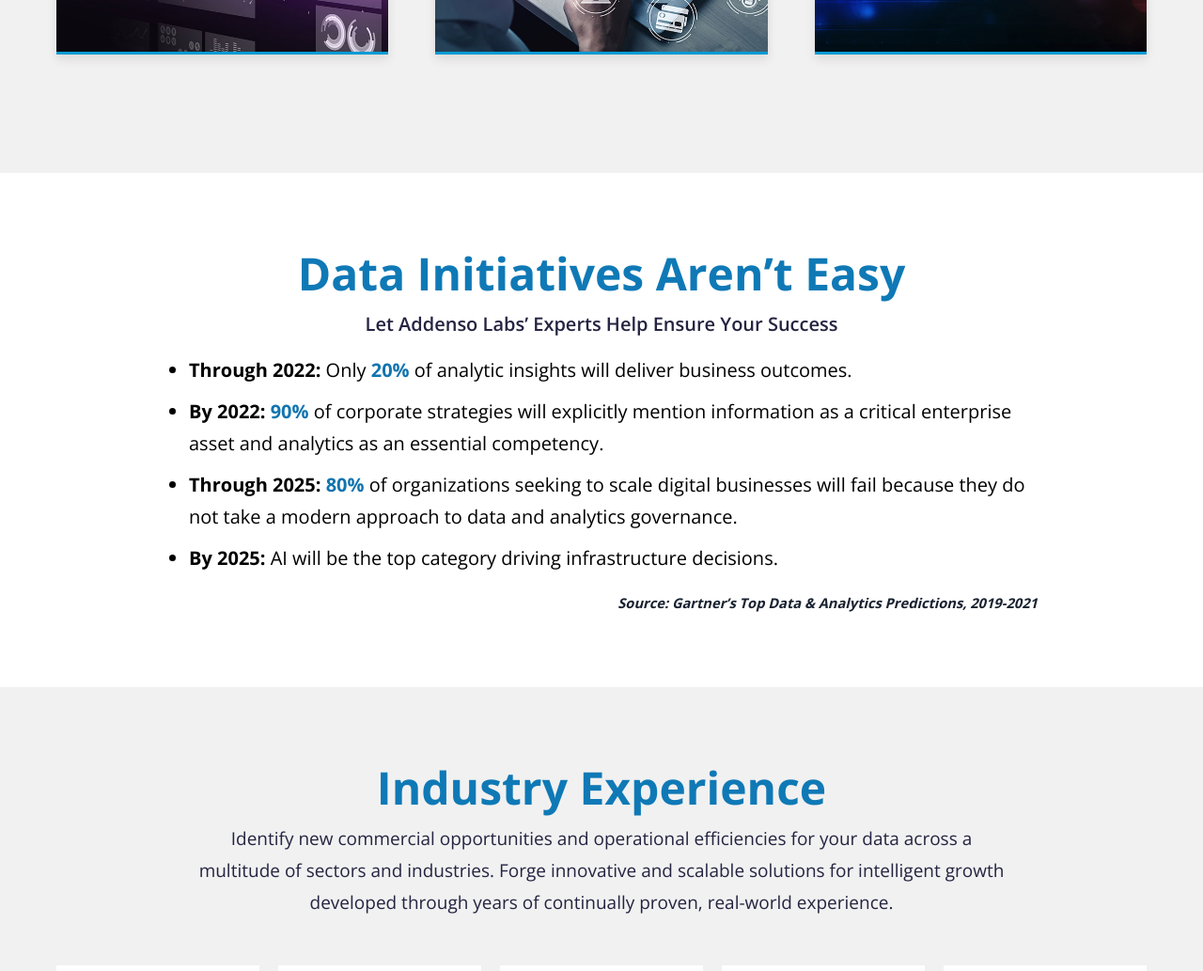
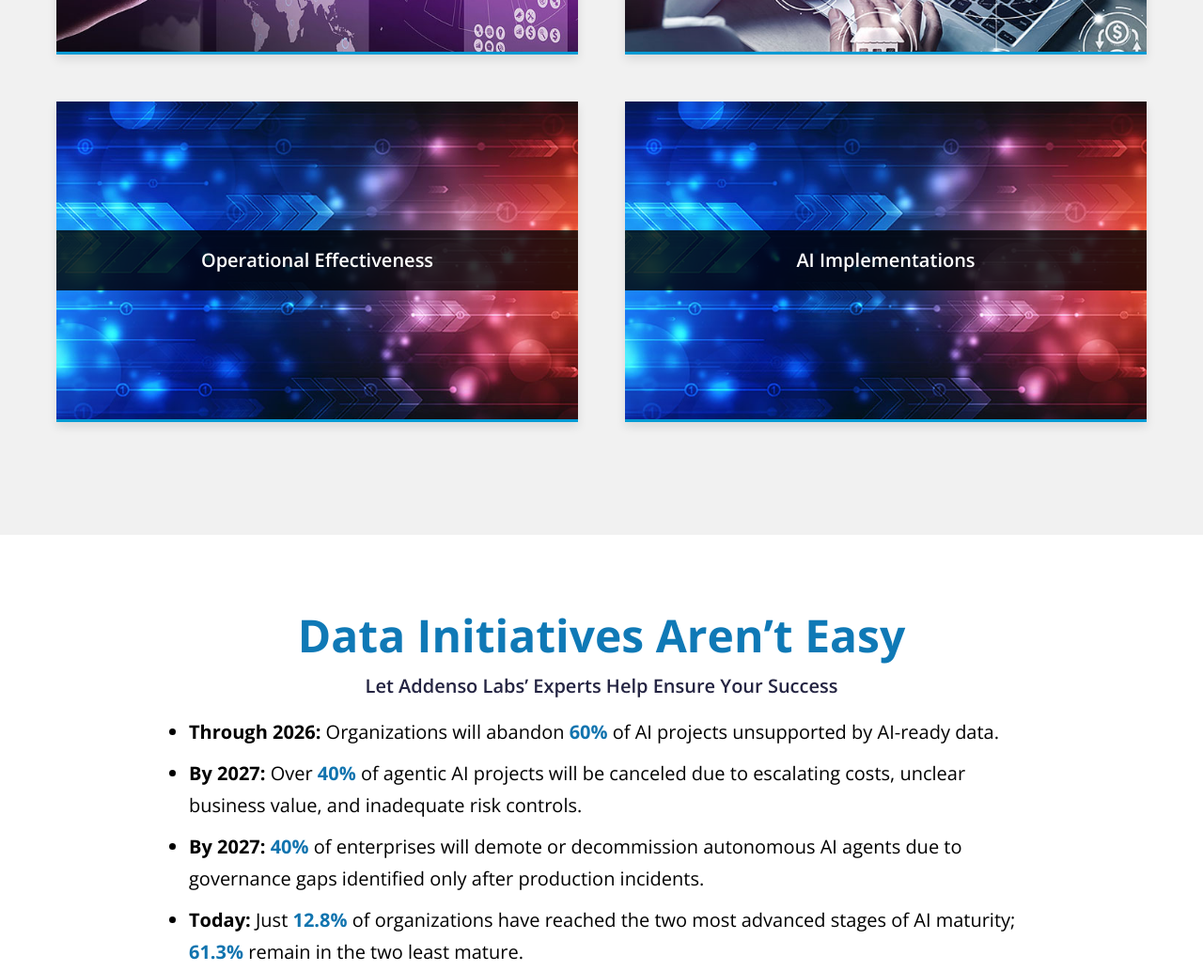
Before and after one commit to squarebridges/addenso-website, a website: page apps/landing/index.html in a window 1280 px wide. Shown: the part 2245-3278 px from the top of the page at 94% size. Drawn offline with Linux system fonts and the light colour scheme.

Commit message:
nick's first round of copy

```diff
--- a/apps/landing/css/components.css
+++ b/apps/landing/css/components.css
@@ -96,7 +96,7 @@
 .service-card {
   position: relative;
   width: 100%;
-  height: 341px;
+  height: auto;
   padding: 0;
   border: 0;
   border-bottom: 3px solid #049bd4;
@@ -147,6 +147,8 @@
 }
 
 .service-back {
+  position: relative;
+  min-height: 338px;
   flex-direction: column;
   gap: 16px;
   padding: 20px;
@@ -286,16 +288,13 @@
     line-height: 28px;
   }
 
-  .service-card {
-    height: 290px;
-  }
-
   .service-title {
     font-size: 18px;
     line-height: 30px;
   }
 
   .service-back {
+    min-height: 287px;
     font-size: 15px;
     line-height: 28px;
   }
--- a/apps/landing/css/layout.css
+++ b/apps/landing/css/layout.css
@@ -135,7 +135,7 @@
 
 .services-grid {
   display: grid;
-  grid-template-columns: repeat(3, minmax(0, 1fr));
+  grid-template-columns: repeat(2, minmax(0, 1fr));
   gap: 50px;
   margin-top: 53px;
 }
--- a/apps/landing/index.html
+++ b/apps/landing/index.html
@@ -272,6 +272,27 @@
                 </span>
               </button>
             </li>
+            <li>
+              <button class="service-card" type="button" aria-expanded="false">
+                <span class="service-card-inner">
+                  <span class="service-front">
+                    <img
+                      src="assets/images/bg-services-1.jpg"
+                      alt=""
+                      loading="lazy"
+                    />
+                    <span class="service-title">AI Implementations</span>
+                  </span>
+                  <span class="service-back">
+                    <strong>AI Implementations</strong>
+                    <span>Scaled evidence-based agentic workflows</span>
+                    <span>Evidence over AI vendor confidence</span>
+                    <span>ROI justified AI implementations</span>
+                    <span>Governed, observable AI systems</span>
+                  </span>
+                </span>
+              </button>
+            </li>
           </ul>
         </div>
       </section>
@@ -285,27 +306,28 @@
           <div class="statistics-copy">
             <ul>
               <li>
-                <strong>Through 2022:</strong> Only <em>20%</em> of analytic
-                insights will deliver business outcomes.
+                <strong>Through 2026:</strong> Organizations will abandon
+                <em>60%</em> of AI projects unsupported by AI-ready data.
               </li>
               <li>
-                <strong>By 2022:</strong> <em>90%</em> of corporate strategies
-                will explicitly mention information as a critical enterprise
-                asset and analytics as an essential competency.
+                <strong>By 2027:</strong> Over <em>40%</em> of agentic AI
+                projects will be canceled due to escalating costs, unclear
+                business value, and inadequate risk controls.
               </li>
               <li>
-                <strong>Through 2025:</strong> <em>80%</em> of organizations
-                seeking to scale digital businesses will fail because they do
-                not take a modern approach to data and analytics governance.
+                <strong>By 2027:</strong> <em>40%</em> of enterprises will demote
+                or decommission autonomous AI agents due to governance gaps
+                identified only after production incidents.
               </li>
               <li>
-                <strong>By 2025:</strong> AI will be the top category driving
-                infrastructure decisions.
+                <strong>Today:</strong> Just <em>12.8%</em> of organizations
+                have reached the two most advanced stages of AI maturity;
+                <em>61.3%</em> remain in the two least mature.
               </li>
             </ul>
             <p class="statistics-source">
-              Source: Gartner&rsquo;s Top Data &amp; Analytics Predictions,
-              2019-2021
+              Sources: Gartner (2025&ndash;2026 press releases); IDC 2026 AI
+              MaturityScape Benchmark.
             </p>
           </div>
         </div>
@@ -649,6 +671,6 @@
 
     <a class="back-to-top" href="#home" aria-label="Back to top">&uarr;</a>
 
-    <script src="js/main.js" type="module"></script>
+    <script src="js/main.js" defer></script>
   </body>
 </html>
--- a/apps/landing/js/main.js
+++ b/apps/landing/js/main.js
@@ -37,12 +37,11 @@ function initMobileNav() {
 
 /**
  * Service cards flip to reveal their detail copy. They're buttons, so the
- * flip is driven by aria-expanded and works from the keyboard too. Pointer
- * users get the flip on hover as well, which matches the original site.
+ * flip is driven by aria-expanded and works with clicks, taps, and native
+ * keyboard activation. Hover and focus leave the current face unchanged.
  */
 function initServiceCards() {
   const cards = document.querySelectorAll(".service-card");
-  const canHover = window.matchMedia("(hover: hover)").matches;
 
   cards.forEach((card) => {
     const setFlipped = (flipped) =>
@@ -51,13 +50,6 @@ function initServiceCards() {
     card.addEventListener("click", () => {
       setFlipped(card.getAttribute("aria-expanded") !== "true");
     });
-
-    if (canHover) {
-      card.addEventListener("mouseenter", () => setFlipped(true));
-      card.addEventListener("mouseleave", () => setFlipped(false));
-      card.addEventListener("focus", () => setFlipped(true));
-      card.addEventListener("blur", () => setFlipped(false));
-    }
   });
 }
 
```
Also changed, not shown: tests/interactions.spec.mjs (+50 -5 lines), tests/landing.spec.mjs (+2 -2 lines).
